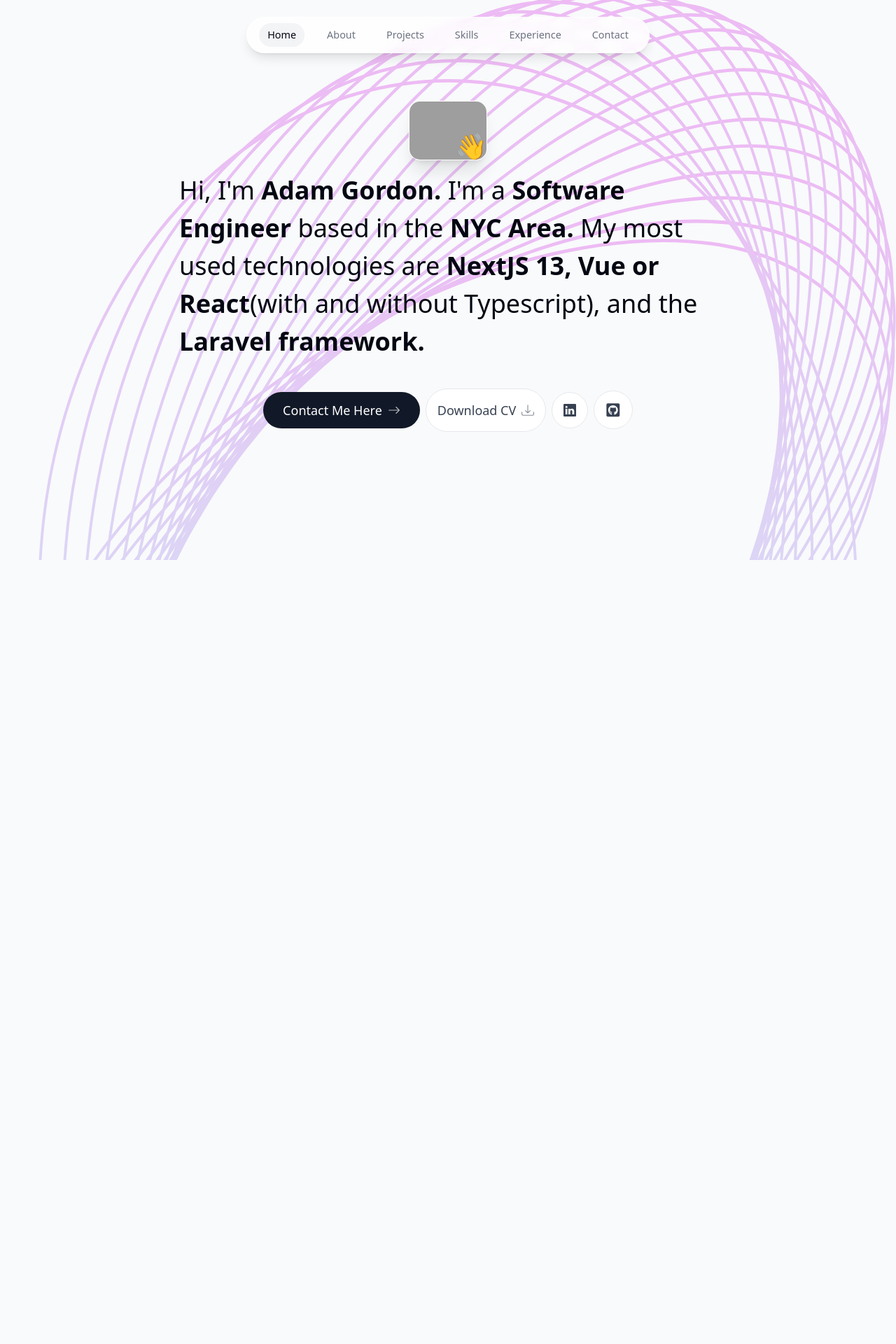
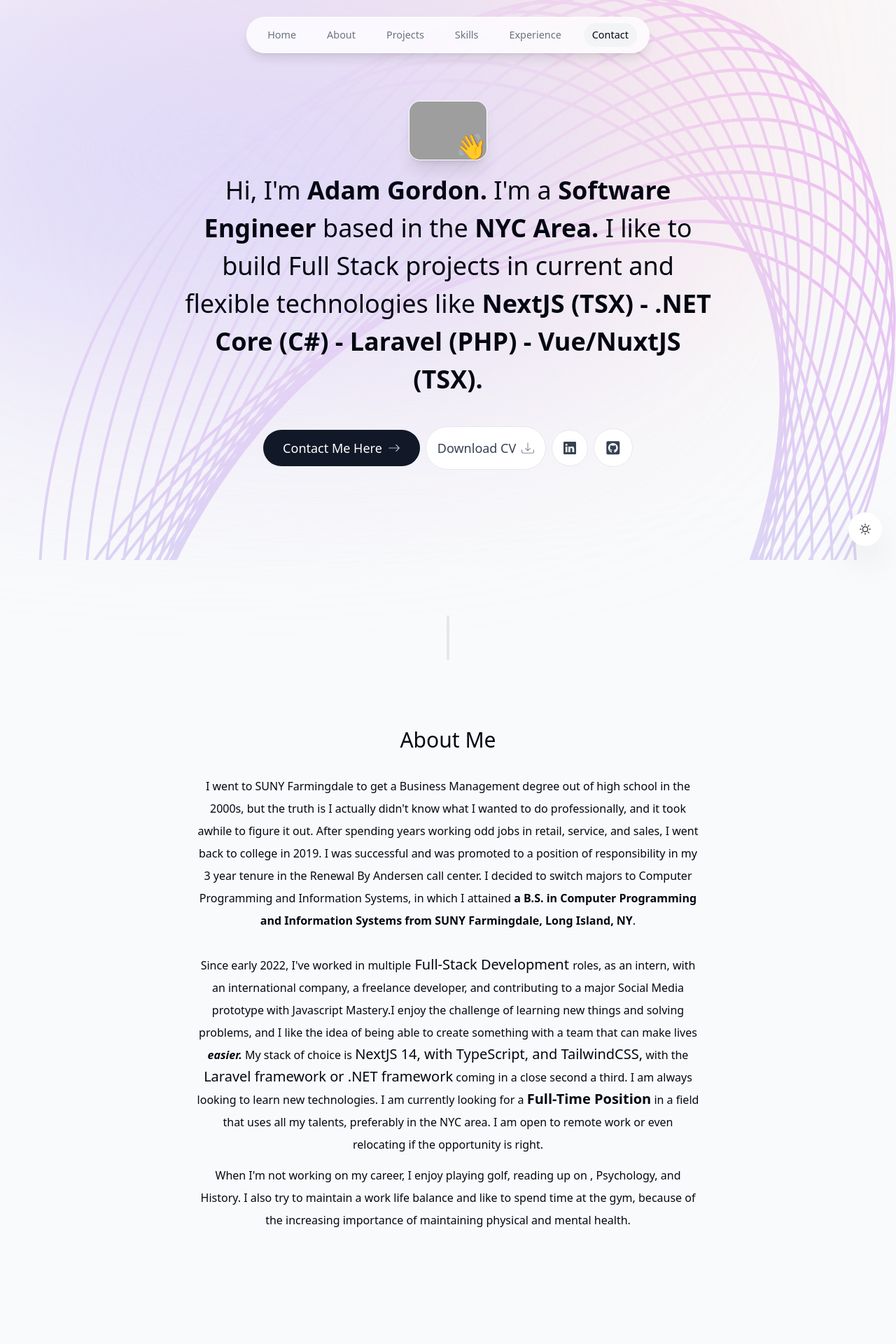
Before and after one commit to AdamGordonNY/portfolio3.0, a Next.js app: page / in a window 1280 px wide. Shown: the top 1920 px of the page at 70% size. Before the commit the page ends 944 px from the top, so only its background shows below. Built offline with nearby package versions, Linux system fonts and the light colour scheme; no server answers; grey boxes are pictures that could not be loaded.

Commit message:
added about pages, contact, Section Divider, Footer

```diff
--- a/app/layout.tsx
+++ b/app/layout.tsx
@@ -5,6 +5,10 @@ import "./globals.css";
 import React from "react";
 import ActiveSectionContextProvider from "@/context/ActiveSectionContext";
 import ThemeContextProvider from "@/context/ThemeContext";
+import { Toaster } from "react-hot-toast";
+import ThemeSwitch from "@/components/ThemeSwitch";
+import Header from "@/components/Header";
+import Footer from "@/components/Footer";
 const satoshi = localFont({
   src: "./fonts/satoshi.ttf",
   variable: "--font-satoshi",
@@ -36,20 +40,24 @@ export default function RootLayout({
 }>) {
   return (
     <html lang="en">
-      <ActiveSectionContextProvider>
-        <ThemeContextProvider>
-          <body
-            className={`${satoshi.variable} ${satoshiBold.variable} ${satoshiItalic.variable} relative z-0 bg-gray-50  pt-28 text-gray-950 antialiased dark:bg-gray-900 dark:text-gray-50 dark:text-opacity-90 sm:pt-36`}
-          >
-            {/* Background Layer */}
+      <body
+        className={`${satoshi.variable} ${satoshiBold.variable} ${satoshiItalic.variable} relative z-0 bg-gray-50  pt-28 text-gray-950 antialiased dark:bg-gray-900 dark:text-gray-50 dark:text-opacity-90 sm:pt-36`}
+      >
+        {" "}
+        <ActiveSectionContextProvider>
+          <ThemeContextProvider>
+            <Header />
             <div
               className="fixed inset-0 -z-10 bg-landing-pattern bg-cover bg-no-repeat opacity-25"
               aria-hidden="true"
             ></div>{" "}
-            <div className="relative z-10">{children}</div>
-          </body>
-        </ThemeContextProvider>
-      </ActiveSectionContextProvider>
+            <div className="absolute -top-24 right-44 -z-10 size-[31.25rem] rounded-full bg-[#fbe2e3] blur-[10rem] dark:bg-[#946263] sm:w-[68.75rem]"></div>
+            <div className="absolute -top-4 left-[-35rem] -z-10 h-[31.25rem] w-[50rem] rounded-full bg-[#dbd7fb] blur-[10rem] dark:bg-[#676394] sm:w-[68.75rem] md:left-[-33rem] lg:left-[-28rem] xl:-left-60 2xl:-left-20"></div>
+            <div className="relative z-10">{children}</div> <Footer />
+            <Toaster position="top-right" /> <ThemeSwitch />
+          </ThemeContextProvider>
+        </ActiveSectionContextProvider>
+      </body>{" "}
     </html>
   );
 }
--- a/app/page.tsx
+++ b/app/page.tsx
@@ -1,11 +1,17 @@
-import Header from "@/components/Header";
+import About from "@/components/About";
+import Contact from "@/components/Contact";
+
 import Intro from "@/components/Intro";
+import SectionDivider from "@/components/SectionDivider";
 
 export default function Home() {
   return (
     <div className="z-1 flex min-h-screen w-full flex-col items-center ">
-      <Header />
       <Intro />
+      <SectionDivider />
+      <About />
+      <SectionDivider />
+      <Contact />
     </div>
   );
 }
--- /dev/null
+++ b/components/About.tsx
@@ -0,0 +1,64 @@
+"use client";
+import SectionHeader from "./SectionHeader";
+import { motion } from "framer-motion";
+// import useSectionInView from "../hooks/useSectionView";
+
+export default function About() {
+  return (
+    <motion.section
+      className="mb-28 max-w-[45rem] scroll-mt-28 text-center leading-8 sm:mb-40"
+      initial={{ opacity: 0, y: 100 }}
+      animate={{ opacity: 1, y: 0 }}
+      transition={{ delay: 0.175 }}
+      id="about"
+    >
+      <SectionHeader>About me</SectionHeader>
+      <p className="mb-3">
+        I went to SUNY Farmingdale to get a Business Management degree out of
+        high school in the 2000s, but the truth is I actually didn&apos;t know
+        what I wanted to do professionally, and it took awhile to figure it out.
+        After spending years working odd jobs in retail, service, and sales, I
+        went back to college in 2019. I was successful and was promoted to a
+        position of responsibility in my 3 year tenure in the Renewal By
+        Andersen call center. I decided to switch majors to Computer Programming
+        and Information Systems, in which I attained{" "}
+        <span className="font-extrabold">
+          a B.S. in Computer Programming and Information Systems from SUNY
+          Farmingdale, Long Island, NY
+        </span>
+        .<br />
+        <br /> Since early 2022, I&apos;ve worked in multiple
+        <span className="text-xl font-medium"> Full-Stack Development </span>
+        roles, as an intern, with an international company, a freelance
+        developer, and contributing to a major Social Media prototype with
+        Javascript Mastery.
+        <span className="">
+          I enjoy the challenge of learning new things and solving problems, and
+          I like the idea of being able to create something with a team that can
+          make lives <span className="font-bold italic">easier.</span>
+        </span>{" "}
+        My stack of choice is{" "}
+        <span className="text-xl font-medium">
+          NextJS 14, with TypeScript, and TailwindCSS,
+        </span>{" "}
+        with the{" "}
+        <span className="text-xl font-medium">
+          Laravel framework or .NET framework
+        </span>{" "}
+        coming in a close second a third. I am always looking to learn new
+        technologies. I am currently looking for a{" "}
+        <span className="text-xl font-bold">Full-Time Position</span> in a field
+        that uses all my talents, preferably in the NYC area. I am open to
+        remote work or even relocating if the opportunity is right.
+      </p>
+
+      <p>
+        When I&apos;m not working on my career, I{" "}
+        <span className="bold">enjoy</span> playing golf, reading up on ,
+        Psychology, and History. I also try to maintain a work life balance and
+        like to spend time at the gym, because of the increasing importance of
+        maintaining physical and mental health.
+      </p>
+    </motion.section>
+  );
+}
--- a/components/Contact.tsx
+++ b/components/Contact.tsx
@@ -1,7 +1,7 @@
 "use client";
 
 import React from "react";
-import SectionHeader from "./Sectionheader";
+import SectionHeader from "./SectionHeader";
 import { motion } from "framer-motion";
 import { useSectionInView } from "@/lib/hooks";
 import { sendEmail } from "@/lib/actions/actions";
@@ -42,6 +42,7 @@ export default function Contact() {
       <form
         className="dark:text-black mt-10 flex flex-col"
         action={async (formData) => {
+          // eslint-disable-next-line no-unused-vars
           const { data, error } = await sendEmail(formData);
 
           if (error) {
@@ -61,7 +62,7 @@ export default function Contact() {
           placeholder="Your email"
         />
         <textarea
-          className="borderBlack my-3 h-52 rounded-lg p-4 transition-all dark:bg-white dark:bg-opacity-80 dark:outline-none dark:focus:bg-opacity-100"
+          className="borderBlack dark:bg-opacity-80/80 dark:focus:bg-opacity-100/100 my-3 h-52 rounded-lg p-4 transition-all dark:bg-white dark:outline-none"
           name="message"
           placeholder="Your message"
           required
--- /dev/null
+++ b/components/Footer.tsx
@@ -0,0 +1,14 @@
+import React from "react";
+
+export default function Footer() {
+  return (
+    <footer className="mb-10 px-4 text-center text-gray-500">
+      <small className="mb-2 block text-xs">&copy; 2023, Adam Gordon</small>
+      <p className="text-xs">
+        <span className="font-semibold">About this website:</span> built with
+        React & Next.js (App Router & Server Actions), TypeScript, Tailwind CSS,
+        Framer Motion, React Email & Resend, Vercel hosting.
+      </p>
+    </footer>
+  );
+}
--- a/components/Intro.tsx
+++ b/components/Intro.tsx
@@ -46,17 +46,18 @@ export default function Intro() {
         </div>
       </div>
       <motion.p
-        className="mb-10 mt-4 px-4 text-2xl font-medium !leading-normal sm:text-4xl"
+        className=" mb-10 mt-4 px-4 text-center text-2xl font-medium !leading-normal sm:text-4xl"
         initial={{ opacity: 0, y: 100 }}
         animate={{ opacity: 1, y: 0 }}
       >
         Hi, I&apos;m <span className="font-bold"> Adam Gordon. </span>I&apos;m a
         <span className="font-bold"> Software Engineer </span>based in the
-        <span className="font-bold"> NYC Area. </span>
-        My most used technologies are
-        <span className="font-bold"> NextJS 13, Vue or React</span>
-        (with and without Typescript), and the
-        <span className="font-bold"> Laravel framework.</span>
+        <span className="font-bold"> NYC Area. </span>I like to build Full Stack
+        projects in current and flexible technologies like
+        <span className=" font-bold ">
+          {" "}
+          NextJS (TSX) - .NET Core (C#) - Laravel (PHP) - Vue/NuxtJS (TSX).
+        </span>
       </motion.p>
       <motion.div
         className="flex flex-col items-center justify-center gap-2  px-4 text-lg font-medium sm:flex-row"
--- /dev/null
+++ b/components/SectionDivider.tsx
@@ -0,0 +1,14 @@
+"use client";
+
+import { motion } from "framer-motion";
+
+export default function SectionDivider() {
+  return (
+    <motion.div
+      className="bg-gray-200 my-24 h-16 w-1 rounded-full hidden sm:block dark:bg-opacity-20"
+      initial={{ opacity: 0, y: 100 }}
+      animate={{ opacity: 1, y: 0 }}
+      transition={{ delay: 0.125 }}
+    ></motion.div>
+  );
+}
--- a/components/SubmitButton.tsx
+++ b/components/SubmitButton.tsx
@@ -8,7 +8,7 @@ export default function SubmitButton() {
   return (
     <button
       type="submit"
-      className="disabled:bg-opacity/65 dark:bg-opacity/10 group flex h-12 w-32 items-center justify-center gap-2 rounded-full bg-gray-900 text-white outline-none transition-all hover:scale-110 hover:bg-gray-950 focus:scale-110 active:scale-105 disabled:scale-100 dark:bg-white"
+      className="disabled:bg-opacity/65 dark:bg-opacity/10 dark:bg-gray-850 group flex h-12 w-32 items-center justify-center gap-2 rounded-full bg-gray-900 outline-none transition-all hover:scale-110 hover:bg-gray-950 focus:scale-110 active:scale-105 disabled:scale-100 dark:text-white"
       disabled={pending}
     >
       {pending ? (
--- a/styles/theme.css
+++ b/styles/theme.css
@@ -38,3 +38,6 @@
 .small-bold {
   @apply font-bold text-[14px] leading-[1.45];
 }
+.borderBlack {
+  @apply border border-black/10;
+}
```
